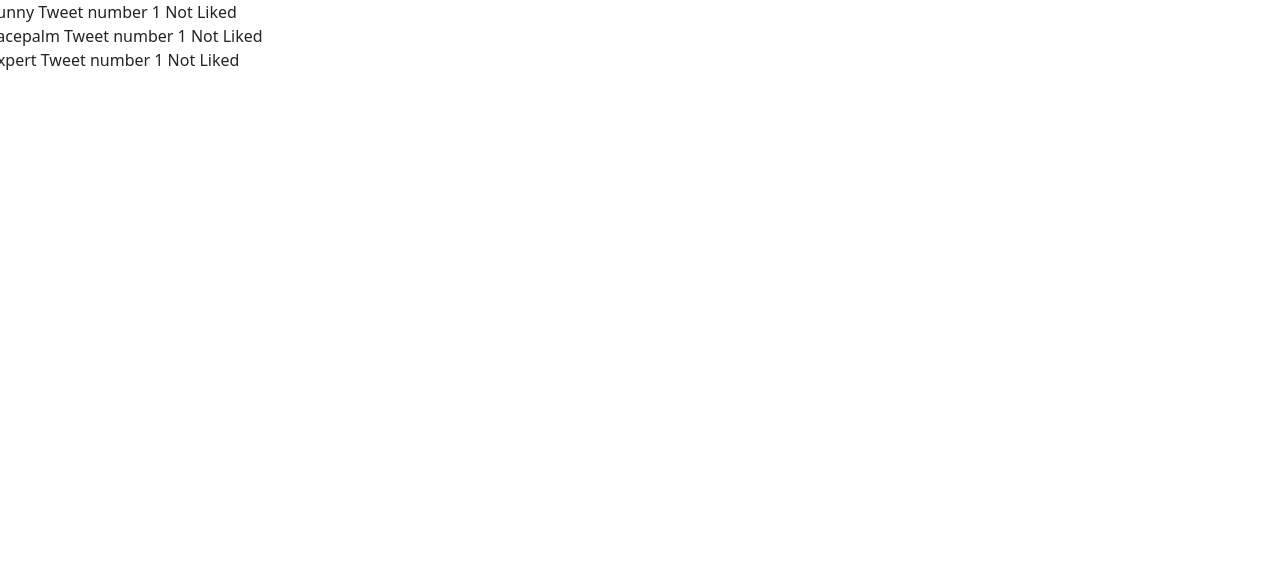
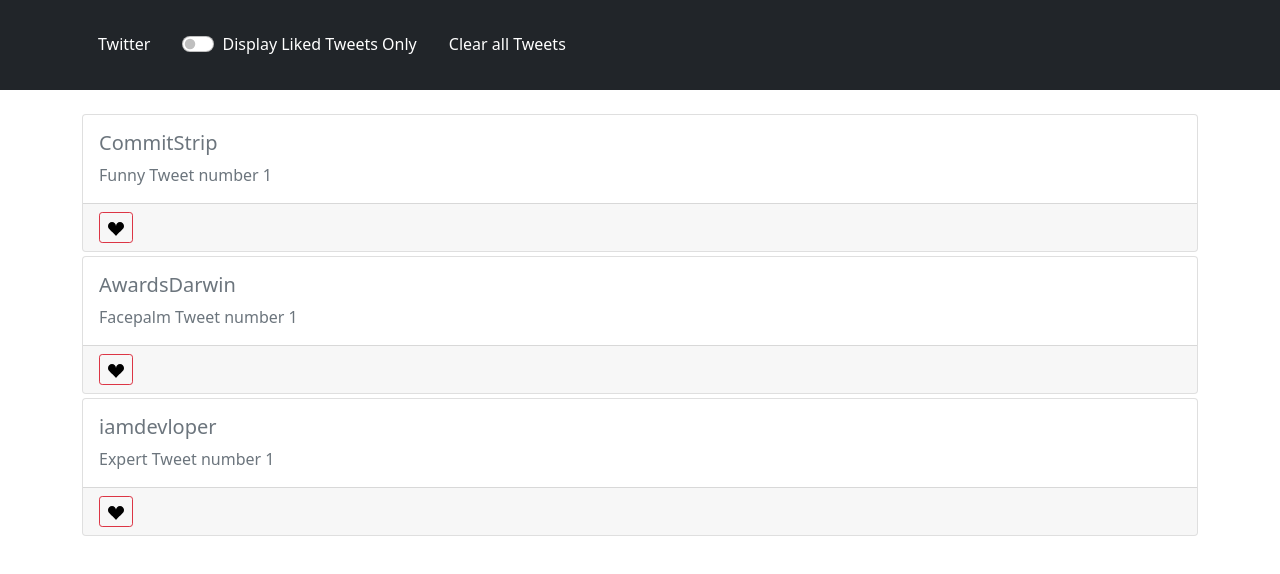
Before and after one commit to gunner963/ibm-instana-challenge, a React (Create React App) app: page / in a window 1280 px wide. Shown: the top 574 px of the page. Built offline with nearby package versions, Linux system fonts and the light colour scheme.

Commit message:
add functionality of liking unliking tweet

```diff
--- a/package.json
+++ b/package.json
@@ -13,6 +13,7 @@
     "bootstrap": "^5.1.3",
     "react": "^18.1.0",
     "react-bootstrap": "^2.3.1",
+    "react-bootstrap-icons": "^1.8.2",
     "react-dom": "^18.1.0",
     "react-scripts": "5.0.1",
     "rxjs": "^7.5.5",
--- a/src/App.tsx
+++ b/src/App.tsx
@@ -1,41 +1,67 @@
-import React, { useEffect, useState } from "react"
+import React, { useCallback, useEffect, useState } from "react"
 import "./App.css"
 import { Tweet, useTweets } from "./services/tweet.service"
-import { Row } from "react-bootstrap"
+import { Container } from "react-bootstrap"
+import Header from "./components/Header"
+import Twitter from "./components/Twitter"
+import StaticAlert from "./components/StaticAlert"
 
 function App() {
   const [tweets, setTweets, setReceiveTweets] = useTweets()
   const [likedTweets, setLikedTweets] = useState<null | Tweet[]>(null)
+  const [toggleLikedTweets, setToggleLikedTweets] = useState(false)
 
-  const handleLike = (tweet: Tweet) => {
+  const handleLikedTweetsToggle = useCallback(
+    () => setToggleLikedTweets(!toggleLikedTweets),
+    [toggleLikedTweets]
+  )
+
+  const handleLike = useCallback(
+    (tweet: Tweet) => {
       const updatedTweet: Tweet = {
         ...tweet,
         liked: !tweet.liked
       }
       if (tweets) {
         const newTweets = tweets.map((tweet) => {
-        if (tweet.content === updatedTweet.content) {
+          if (tweet.id === updatedTweet.id) {
             return updatedTweet
           } else return tweet
         })
         setTweets(newTweets)
       }
-  }
+    },
+    [tweets, setTweets]
+  )
 
   useEffect(() => {
     if (tweets) {
       const likedTweets = tweets.filter((tweet) => tweet.liked)
       setLikedTweets(likedTweets)
-    }
+    } else setLikedTweets(null)
   }, [tweets])
+
+  const handleClearTweets = useCallback(() => {
+    setReceiveTweets(false)
+  }, [setReceiveTweets])
+
   return (
-    <div className="App">
-      {tweets &&
-        tweets.map((tweet) => (
-          <Row key={tweet.content} onClick={() => handleLike(tweet)}>
-            {tweet.content} {tweet.liked ? "Liked" : "Not Liked"}
-          </Row>
-        ))}
+    <div>
+      <Header
+        onLikedTweetsToggle={handleLikedTweetsToggle}
+        onClearTweets={handleClearTweets}
+        toggleLikedTweets={toggleLikedTweets}
+      />
+      <br />
+      <Container>
+        {tweets && !toggleLikedTweets ? (
+          <Twitter tweets={tweets} onLike={handleLike} />
+        ) : likedTweets && toggleLikedTweets ? (
+          <Twitter tweets={likedTweets} onLike={handleLike} />
+        ) : (
+          <StaticAlert alertText="No Tweets To Display !" />
+        )}
+      </Container>
     </div>
   )
 }
--- /dev/null
+++ b/src/components/Header.tsx
@@ -0,0 +1,40 @@
+import { Container, Form } from "react-bootstrap"
+
+type Props = {
+  onLikedTweetsToggle: React.ChangeEventHandler<HTMLInputElement>
+  toggleLikedTweets: boolean
+  onClearTweets: React.MouseEventHandler<HTMLElement>
+}
+
+const Header = ({
+  onLikedTweetsToggle,
+  toggleLikedTweets,
+  onClearTweets
+}: Props) => {
+  return (
+    <header className="p-3 bg-dark text-white">
+      <Container>
+        <div className="d-flex">
+          <div className="mr-auto p-3">Twitter</div>
+          <div className="p-3 ">
+            <Form>
+              <Form.Check
+                type="switch"
+                id="custom-switch"
+                label="Display Liked Tweets Only"
+                onChange={onLikedTweetsToggle}
+                checked={toggleLikedTweets}
+                role="button"
+              />
+            </Form>
+          </div>
+          <div className="p-3" role="button" onClick={onClearTweets}>
+            Clear all Tweets
+          </div>
+        </div>
+      </Container>
+    </header>
+  )
+}
+
+export default Header
--- /dev/null
+++ b/src/components/SingleTweet.tsx
@@ -0,0 +1,43 @@
+import { useCallback } from "react"
+import { Card, Col, Row } from "react-bootstrap"
+import { Tweet } from "../services/tweet.service"
+import HeartIcon from "./icons/Heart"
+
+type Props = {
+  tweet: Tweet
+  onLike: Function
+}
+
+const SingleTweet = ({ tweet, onLike }: Props) => {
+  const handleTweetClick = useCallback(() => {
+    onLike(tweet)
+  }, [tweet, onLike])
+
+  return (
+    <Card
+      className={`mb-1 ${tweet.liked ? "text-danger" : "text-secondary"}`}
+      key={tweet.id}
+    >
+      <Card.Body>
+        <Card.Title>{tweet.account}</Card.Title>
+        <Card.Text>{tweet.content} </Card.Text>
+      </Card.Body>
+      <Card.Footer>
+        <Row onClick={handleTweetClick}>
+          <Col style={{ cursor: "pointer" }}>
+            <button
+              type="button"
+              className={`btn btn-sm ml-2 ${
+                tweet.liked ? "btn-danger" : "btn-outline-danger"
+              }`}
+            >
+              <HeartIcon liked={tweet.liked} />
+            </button>
+          </Col>
+        </Row>
+      </Card.Footer>
+    </Card>
+  )
+}
+
+export default SingleTweet
--- /dev/null
+++ b/src/components/StaticAlert.tsx
@@ -0,0 +1,12 @@
+import { Alert } from "react-bootstrap"
+
+type Props = {
+  variant?: string
+  alertText: string
+}
+
+const StaticAlert = ({ variant, alertText }: Props) => {
+  return <Alert variant={variant || "info"}>{alertText}</Alert>
+}
+
+export default StaticAlert
--- /dev/null
+++ b/src/components/icons/Heart.tsx
@@ -0,0 +1,20 @@
+type Props = {
+  liked: boolean
+}
+
+const HeartIcon = ({ liked }: Props) => {
+  return (
+    <svg
+      xmlns="http://www.w3.org/2000/svg"
+      width="16"
+      height="16"
+      fill={`${liked ? "white" : "black"}`}
+      className="bi bi-suit-heart-fill"
+      viewBox="0 0 16 16"
+    >
+      <path d="M4 1c2.21 0 4 1.755 4 3.92C8 2.755 9.79 1 12 1s4 1.755 4 3.92c0 3.263-3.234 4.414-7.608 9.608a.513.513 0 0 1-.784 0C3.234 9.334 0 8.183 0 4.92 0 2.755 1.79 1 4 1z" />
+    </svg>
+  )
+}
+
+export default HeartIcon
--- a/src/components/twitter.tsx
+++ b/src/components/twitter.tsx
@@ -1,7 +1,19 @@
-import React from "react"
+import { Tweet } from "../services/tweet.service"
+import SingleTweet from "./SingleTweet"
 
-const Twitter = () => {
-  return <div></div>
+type Props = {
+  tweets: Tweet[]
+  onLike: Function
+}
+
+const Twitter = ({ tweets, onLike }: Props) => {
+  return (
+    <>
+      {tweets.map((tweet) => (
+        <SingleTweet tweet={tweet} key={tweet.id} onLike={onLike} />
+      ))}
+    </>
+  )
 }
 
 export default Twitter
--- a/src/services/tweet.service.ts
+++ b/src/services/tweet.service.ts
@@ -5,6 +5,7 @@
 const DELETE_OLD_TWEET_FREQUENCY = 30000
 
 export interface Tweet {
+  id: string
   account: string
   timestamp: number
   content: string
@@ -23,11 +24,17 @@
           setTweets((tweets) => {
             if (Array.isArray(tweets)) {
               const recentlyFilteredTweets = tweets.filter(
-                (tweet) => timestamp - tweet.timestamp < 30000
+                (tweet) =>
+                  timestamp - tweet.timestamp < DELETE_OLD_TWEET_FREQUENCY
               )
-              return [{ ...value, liked: false }, ...recentlyFilteredTweets]
+              return [
+                { ...value, liked: false, id: value.account + value.timestamp },
+                ...recentlyFilteredTweets
+              ]
             }
-            return [{ ...value, liked: false }]
+            return [
+              { ...value, liked: false, id: value.account + value.timestamp }
+            ]
           })
         })
     } else if (!receiveTweets) {
```
Also changed, not shown: 1 other file (tests, documents, lock files or other folders). Lines whose indentation alone changed are shown as unchanged.
